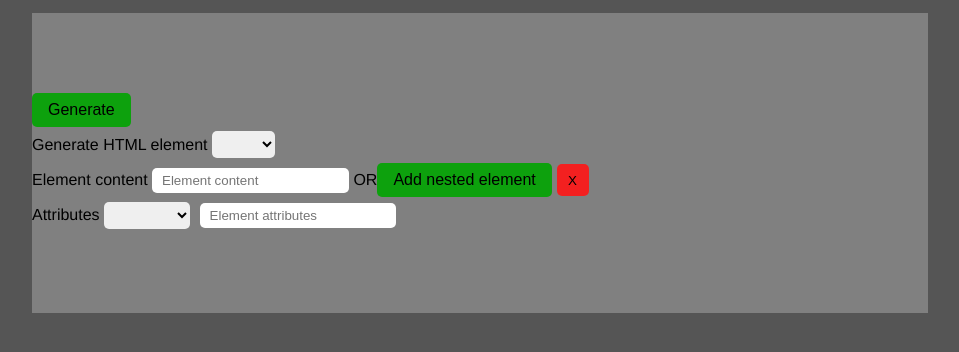
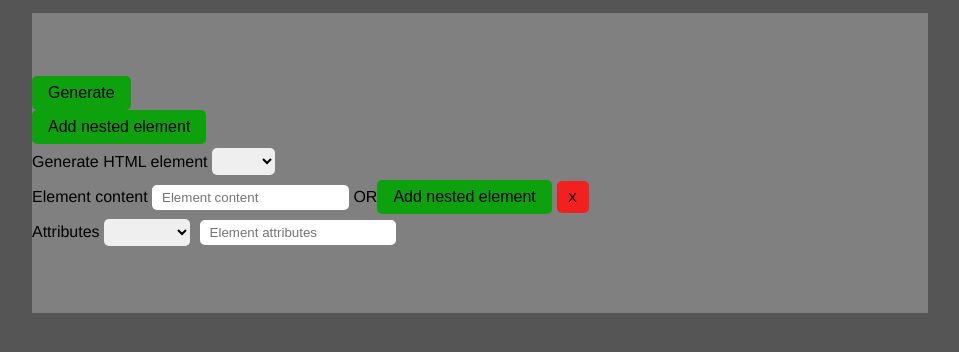
Before and after one commit to PPetkov2000/HTML-Generator, a plain HTML site: page index.html in a window 1280 px wide. Shown: the part 56-408 px from the top of the page, without its empty margins (160-1119 px from the left). Drawn offline with Linux system fonts and the light colour scheme.

Commit message:
Update index.html

```diff
--- a/index.html
+++ b/index.html
@@ -6,14 +6,28 @@
     <meta name="viewport" content="width=device-width, initial-scale=1.0" />
     <title>HTML Generator</title>
     <link rel="stylesheet" href="styles.css" />
-    <script src="main.js" type="module" defer></script>
+    <script src="main.js" type="module"></script>
   </head>
   <body>
+    <h1 class="content-title">HTML Generator</h1>
     <div class="content-wrapper">
-      <h1 class="content-title">HTML Generator</h1>
       <div id="generate-element-wrapper" class="generate-element-wrapper">
-        <button id="generate-button" class="generate-button">Generate</button>
+        <button
+          id="generate-button"
+          class="generate-button"
+          data-id="output-element"
+        >
+          Generate
+        </button>
+        <button
+          id="add-nested-element-button"
+          class="add-nested-element-button generate-button"
+          data-id="build-element"
+        >
+          Add nested element
+        </button>
       </div>
+      <div id="generated-elements-graph" class="generated-elements-graph"></div>
       <div id="generated-elements" class="generated-elements"></div>
     </div>
   </body>
```
